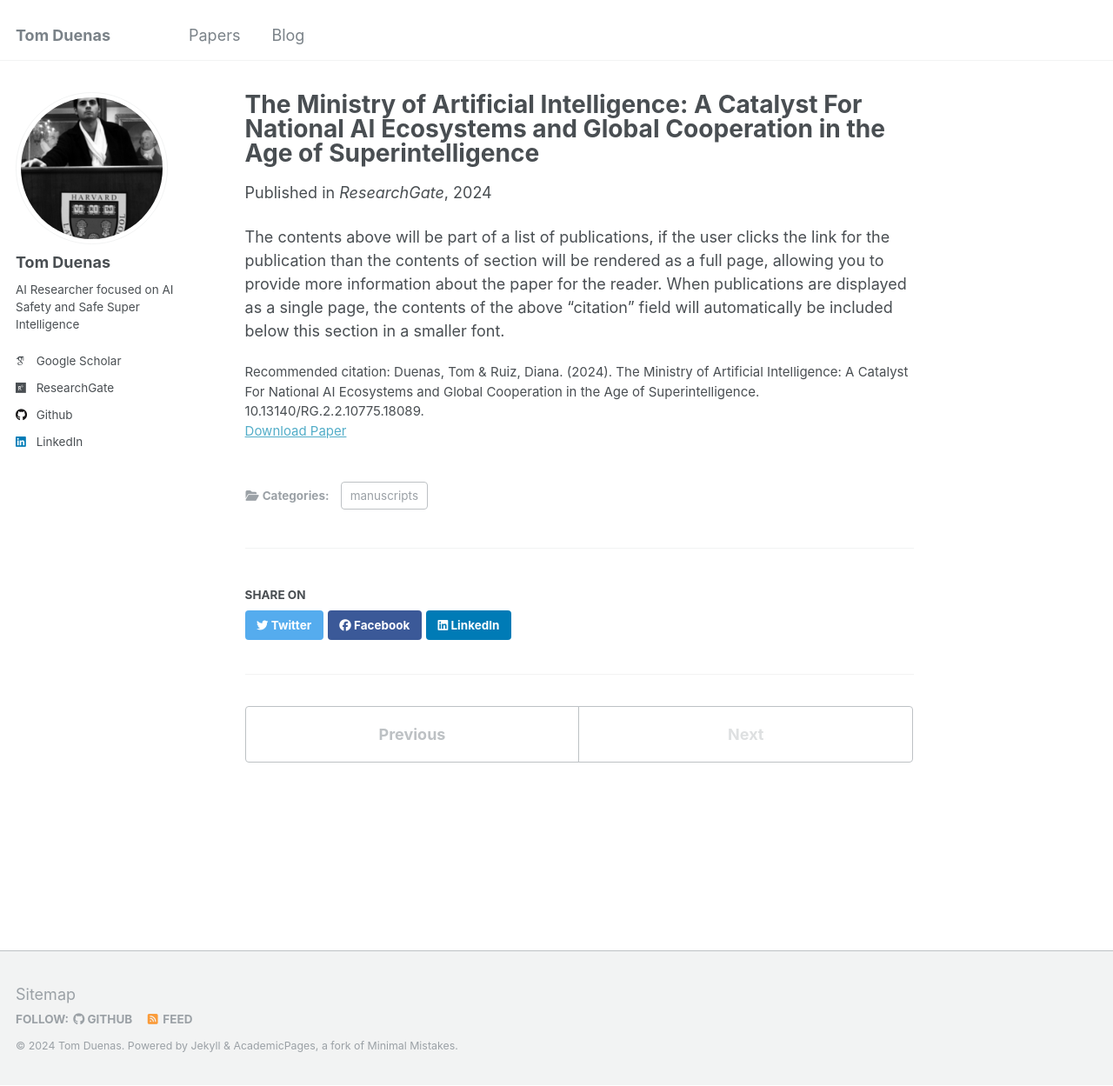
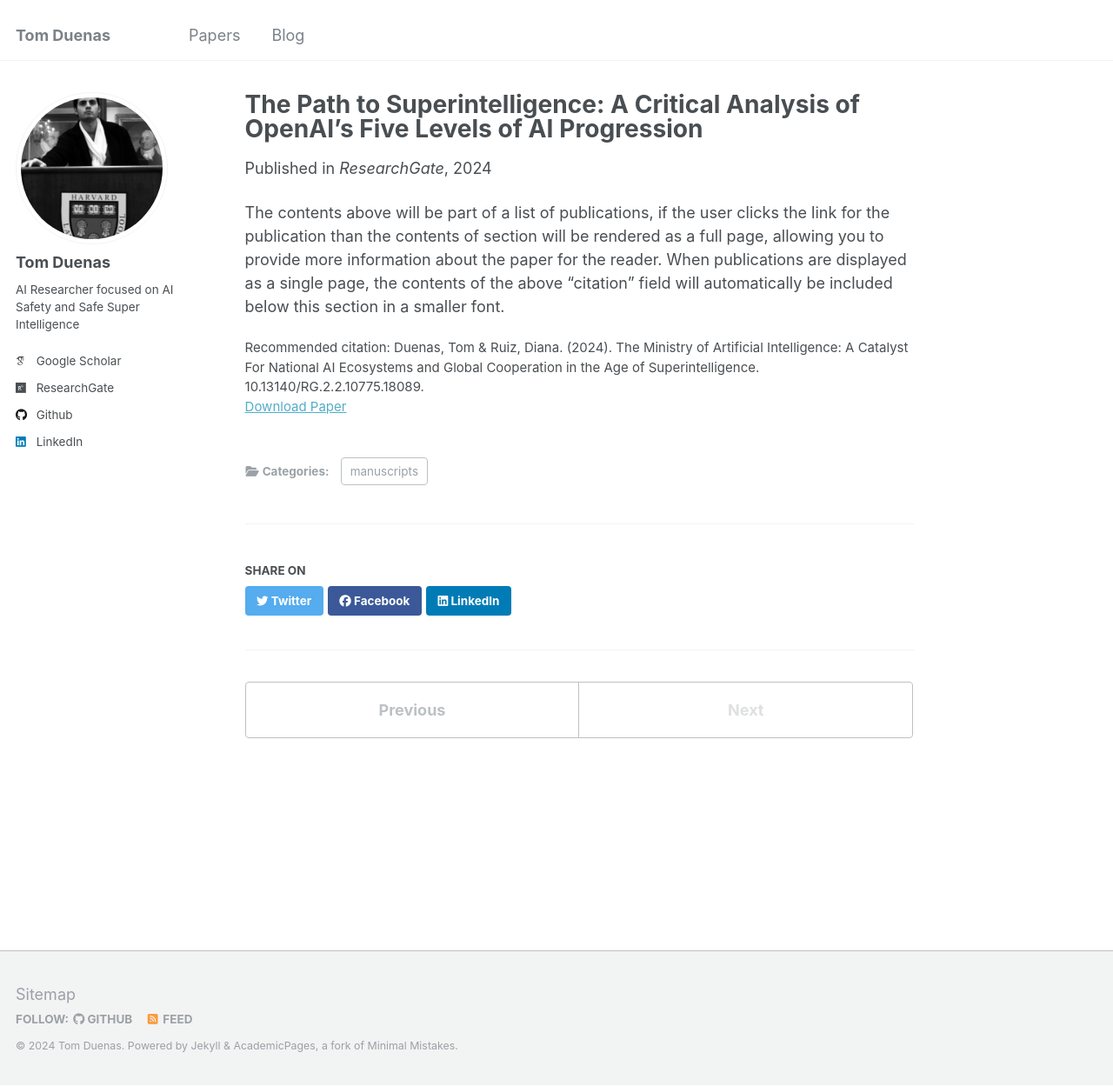
Before and after one commit to TomDuenas/tomduenas.github.io, a Jekyll site: the page built from _publications/the-path-to-superintelligence.md, in a window 1280 px wide and 1249 px high. Shown: the whole window at 87% size. Built offline with Jekyll 4.4.1, drawn with Linux system fonts in a browser that asks for light colours; some web fonts are replaced.

Commit message:
Update the-path-to-superintelligence.md

```diff
--- a/_publications/the-path-to-superintelligence.md
+++ b/_publications/the-path-to-superintelligence.md
@@ -1,5 +1,5 @@
 ---
-title: "The Ministry of Artificial Intelligence: A Catalyst For National AI Ecosystems and Global Cooperation in the Age of Superintelligence"
+title: "The Path to Superintelligence: A Critical Analysis of OpenAI's Five Levels of AI Progression"
 collection: publications
 category: manuscripts
 permalink: /publication/the-ministry-of-artificial-intelligence
```
